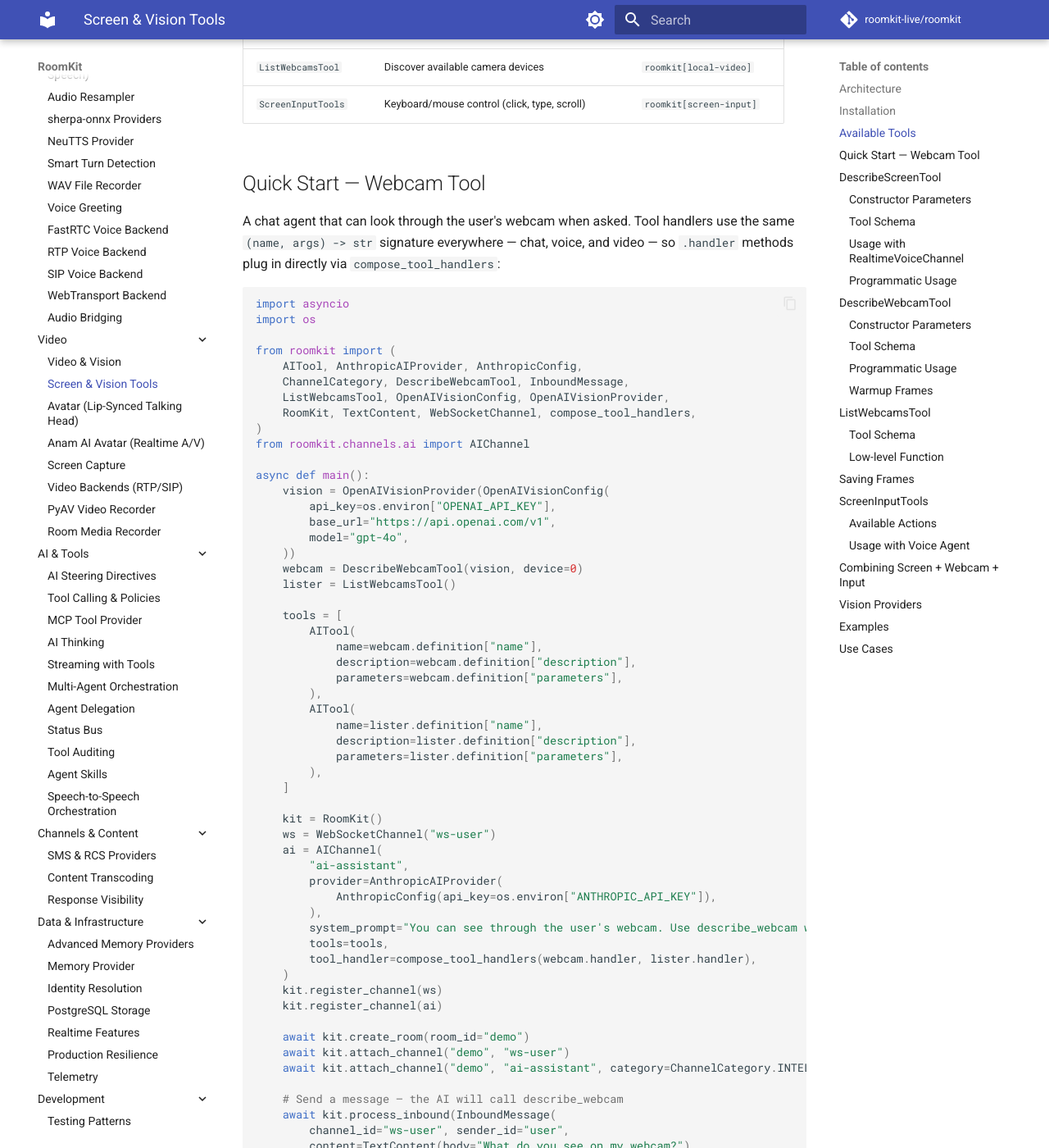
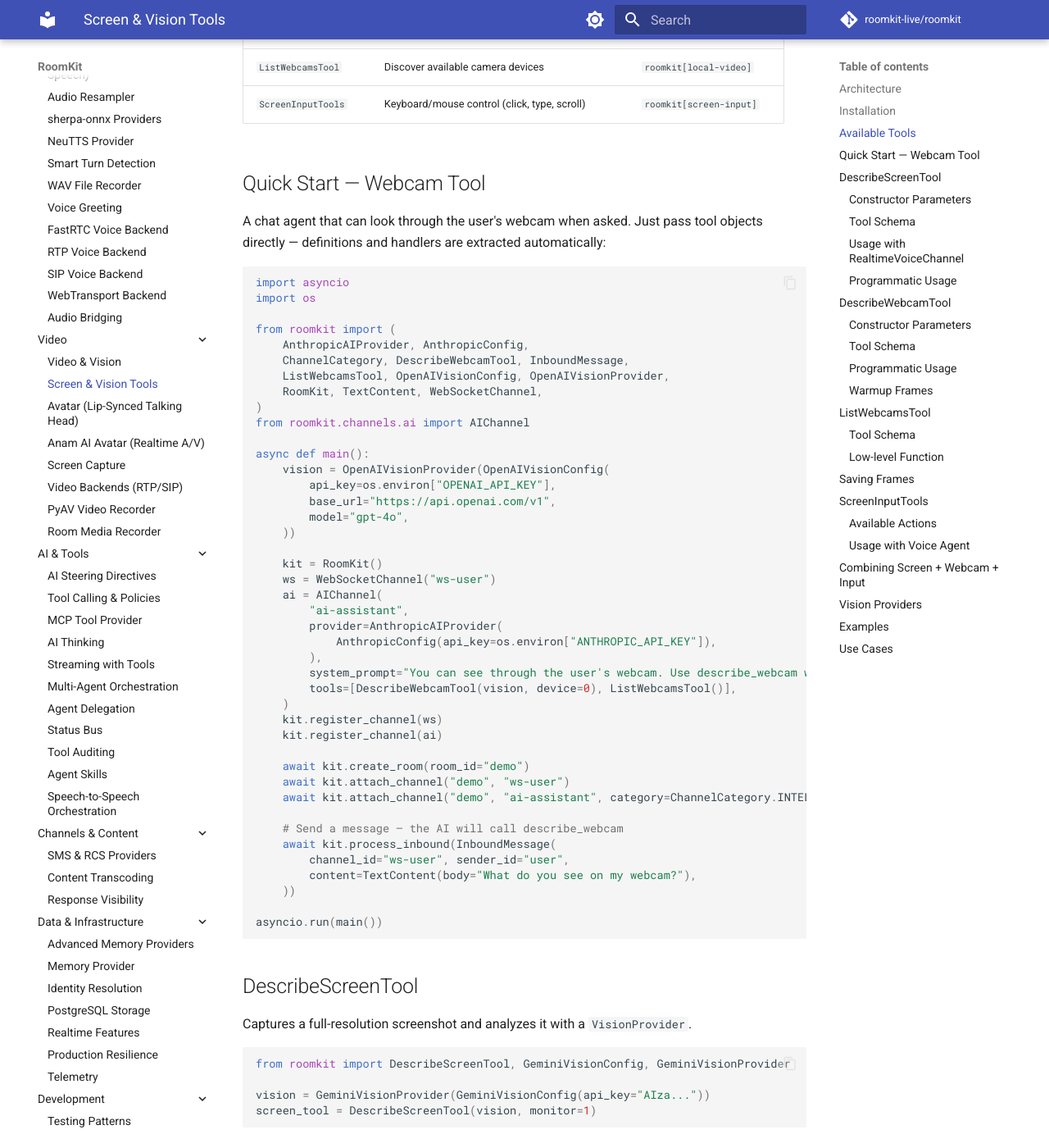
Before and after one commit to roomkit-live/roomkit-docs, an MkDocs documentation site: the page built from docs/guides/screen-vision-tools.md, in a window 1280 px wide and 1400 px high, scrolled down 960 px. Shown: the whole window at 82% size. Built offline with MkDocs 1.6.1 and Material for MkDocs 9.7.7, drawn with Linux system fonts in a browser that asks for light colours; comment, search, counter and statistics services are not loaded; some of the changed text lies outside the part shown.

Commit message:
docs: update screen-vision-tools for Tool protocol
Remove all manual AITool wrapping and compose_tool_handlers from
examples — just pass tool objects directly to channels.

Co-Authored-By: Claude Opus 4.6 (1M context) <noreply@anthropic.com>

````diff
--- a/docs/guides/screen-vision-tools.md
+++ b/docs/guides/screen-vision-tools.md
@@ -38,17 +38,17 @@ pip install roomkit[gemini]            # Gemini Vision
 
 ## Quick Start — Webcam Tool
 
-A chat agent that can look through the user's webcam when asked. Tool handlers use the same `(name, args) -> str` signature everywhere — chat, voice, and video — so `.handler` methods plug in directly via `compose_tool_handlers`:
+A chat agent that can look through the user's webcam when asked. Just pass tool objects directly — definitions and handlers are extracted automatically:
 
 ```python
 import asyncio
 import os
 
 from roomkit import (
-    AITool, AnthropicAIProvider, AnthropicConfig,
+    AnthropicAIProvider, AnthropicConfig,
     ChannelCategory, DescribeWebcamTool, InboundMessage,
     ListWebcamsTool, OpenAIVisionConfig, OpenAIVisionProvider,
-    RoomKit, TextContent, WebSocketChannel, compose_tool_handlers,
+    RoomKit, TextContent, WebSocketChannel,
 )
 from roomkit.channels.ai import AIChannel
 
@@ -58,21 +58,6 @@ async def main():
         base_url="https://api.openai.com/v1",
         model="gpt-4o",
     ))
-    webcam = DescribeWebcamTool(vision, device=0)
-    lister = ListWebcamsTool()
-
-    tools = [
-        AITool(
-            name=webcam.definition["name"],
-            description=webcam.definition["description"],
-            parameters=webcam.definition["parameters"],
-        ),
-        AITool(
-            name=lister.definition["name"],
-            description=lister.definition["description"],
-            parameters=lister.definition["parameters"],
-        ),
-    ]
 
     kit = RoomKit()
     ws = WebSocketChannel("ws-user")
@@ -82,8 +67,7 @@ async def main():
             AnthropicConfig(api_key=os.environ["ANTHROPIC_API_KEY"]),
         ),
         system_prompt="You can see through the user's webcam. Use describe_webcam when asked to look.",
-        tools=tools,
-        tool_handler=compose_tool_handlers(webcam.handler, lister.handler),
+        tools=[DescribeWebcamTool(vision, device=0), ListWebcamsTool()],
     )
     kit.register_channel(ws)
     kit.register_channel(ai)
@@ -134,8 +118,7 @@ voice = RealtimeVoiceChannel(
     "voice",
     provider=realtime_provider,
     transport=backend,
-    tools=[screen_tool.definition],
-    tool_handler=screen_tool.handler,
+    tools=[screen_tool],
 )
 ```
 
@@ -284,20 +267,11 @@ Requires `pip install roomkit[screen-input]` (`pyautogui`).
 ### Usage with Voice Agent
 
 ```python
-from roomkit import compose_tool_handlers
-
 voice = RealtimeVoiceChannel(
     "voice",
     provider=realtime_provider,
     transport=backend,
-    tools=[
-        screen_tool.definition,
-        *input_tools.definitions,
-    ],
-    tool_handler=compose_tool_handlers(
-        screen_tool.handler,
-        input_tools.handler,
-    ),
+    tools=[screen_tool, input_tools],
 )
 ```
 
@@ -309,7 +283,6 @@ A full screen assistant with all vision tools:
 from roomkit import (
     DescribeScreenTool, DescribeWebcamTool, ListWebcamsTool,
     ScreenInputTools, GeminiVisionConfig, GeminiVisionProvider,
-    compose_tool_handlers,
 )
 
 vision = GeminiVisionProvider(GeminiVisionConfig(api_key="AIza..."))
@@ -319,21 +292,8 @@ webcam = DescribeWebcamTool(vision, device=0)
 lister = ListWebcamsTool()
 inputs = ScreenInputTools(vision=vision, monitor=1)
 
-# All tool definitions
-all_tools = [
-    screen.definition,
-    webcam.definition,
-    lister.definition,
-    *inputs.definitions,
-]
-
-# Combined handler (voice context)
-handler = compose_tool_handlers(
-    screen.handler,
-    webcam.handler,
-    lister.handler,
-    inputs.handler,
-)
+# Just pass all tools — definitions and handlers are extracted automatically
+all_tools = [screen, webcam, lister, inputs]
 ```
 
 ## Vision Providers
````
